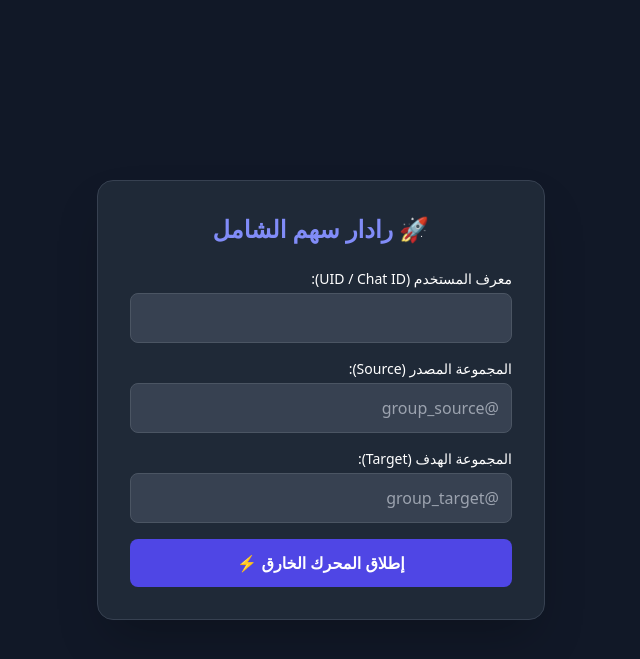
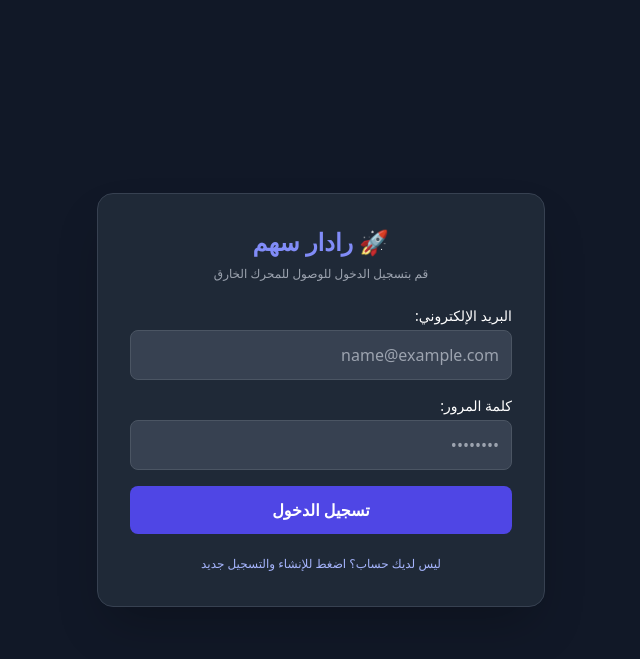
Before and after one commit to almatraqi2012-spec/Adawat_tele, a FastAPI app: page / in a window 1280 px wide. Shown: the top 659 px of the page, without its empty margins (319-959 px from the left). Run offline with FastAPI, Linux system fonts and the light colour scheme; some libraries are stand-ins or nearby versions.

Commit message:
Update index.html

```diff
--- a/templates/index.html
+++ b/templates/index.html
@@ -3,18 +3,50 @@
 <head>
     <meta charset="UTF-8">
     <meta name="viewport" content="width=device-width, initial-scale=1.0">
-    <title>رادار سهم - المحرك الخارق</title>
+    <title>منصة رادار سهم - تسجيل الدخول</title>
+    <script src="https://cdn.jsdelivr.net/npm/@supabase/supabase-js@2"></script>
     <script src="https://cdn.tailwindcss.com"></script>
 </head>
 <body class="bg-gray-900 text-white min-h-screen flex items-center justify-center p-4">
-    <div class="bg-gray-800 p-8 rounded-2xl shadow-2xl w-full max-w-md border border-gray-700">
-        <h1 class="text-2xl font-bold text-center mb-6 text-indigo-400">🚀 رادار سهم الشامل</h1>
+
+    <!-- 1️⃣ شاشة تسجيل الدخول / إنشاء حساب (تظهر أول ما يفتح الرابط) -->
+    <div id="authSection" class="bg-gray-800 p-8 rounded-2xl shadow-2xl w-full max-w-md border border-gray-700">
+        <h1 class="text-2xl font-bold text-center mb-2 text-indigo-400">🚀 رادار سهم</h1>
+        <p id="authSubtitle" class="text-xs text-center text-gray-400 mb-6">قم بتسجيل الدخول للوصول للمحرك الخارق</p>
+
+        <form id="authForm" class="space-y-4">
+            <div>
+                <label class="block text-sm font-medium mb-1">البريد الإلكتروني:</label>
+                <input type="email" id="email" required placeholder="name@example.com" class="w-full p-3 rounded-lg bg-gray-700 border border-gray-600 focus:outline-none focus:border-indigo-500">
+            </div>
+            <div>
+                <label class="block text-sm font-medium mb-1">كلمة المرور:</label>
+                <input type="password" id="password" required placeholder="••••••••" class="w-full p-3 rounded-lg bg-gray-700 border border-gray-600 focus:outline-none focus:border-indigo-500">
+            </div>
+            <div id="telegramIdField" class="hidden">
+                <label class="block text-sm font-medium mb-1">معرف التلغرام (Chat ID / UID) لصلك الإشعارات:</label>
+                <input type="text" id="telegramUid" placeholder="مثال: 12345678" class="w-full p-3 rounded-lg bg-gray-700 border border-gray-600 focus:outline-none focus:border-indigo-500">
+            </div>
+
+            <button type="submit" id="authBtn" class="w-full py-3 bg-indigo-600 hover:bg-indigo-700 rounded-lg font-bold transition">تسجيل الدخول</button>
+        </form>
+
+        <div class="mt-4 text-center">
+            <button onclick="toggleAuthMode()" id="switchBtn" class="text-xs text-indigo-300 hover:underline">ليس لديك حساب؟ اضغط للإنشاء والتسجيل جديد</button>
+        </div>
+    </div>
+
+    <!-- 2️⃣ لوحة التحكم والمحرك (تختفي حتى يتم تسجيل الدخول) -->
+    <div id="dashboardSection" class="hidden bg-gray-800 p-8 rounded-2xl shadow-2xl w-full max-w-md border border-gray-700 relative">
+        <div class="flex justify-between items-center mb-6">
+            <button onclick="logout()" class="text-xs bg-red-600/80 hover:bg-red-700 px-3 py-1.5 rounded-lg">خروج 🚪</button>
+            <button onclick="toggleModal(true)" class="text-xs bg-emerald-600 hover:bg-emerald-700 px-3 py-1.5 rounded-lg font-bold">💳 شحن الرصيد</button>
+        </div>
+
+        <h1 class="text-2xl font-bold text-center mb-2 text-indigo-400">⚡ المحرك الخارق</h1>
+        <p id="userWelcome" class="text-xs text-center text-emerald-400 mb-6">مرحباً بك!</p>
 
         <form id="radarForm" class="space-y-4">
-            <div>
-                <label class="block text-sm font-medium mb-1">معرف المستخدم (UID / Chat ID):</label>
-                <input type="text" id="uid" required class="w-full p-3 rounded-lg bg-gray-700 border border-gray-600 focus:outline-none focus:border-indigo-500">
-            </div>
             <div>
                 <label class="block text-sm font-medium mb-1">المجموعة المصدر (Source):</label>
                 <input type="text" id="src" placeholder="@group_source" required class="w-full p-3 rounded-lg bg-gray-700 border border-gray-600 focus:outline-none focus:border-indigo-500">
@@ -23,52 +55,87 @@
                 <label class="block text-sm font-medium mb-1">المجموعة الهدف (Target):</label>
                 <input type="text" id="trg" placeholder="@group_target" required class="w-full p-3 rounded-lg bg-gray-700 border border-gray-600 focus:outline-none focus:border-indigo-500">
             </div>
-            <button type="submit" id="submitBtn" class="w-full py-3 bg-indigo-600 hover:bg-indigo-700 rounded-lg font-bold transition duration-200">إطلاق المحرك الخارق ⚡</button>
+            <button type="submit" id="submitBtn" class="w-full py-3 bg-indigo-600 hover:bg-indigo-700 rounded-lg font-bold transition">إطلاق عمليات السحب والإضافة ⚡</button>
         </form>
 
         <div id="statusBox" class="mt-6 hidden">
-            <p id="statusText" class="text-sm text-center mb-2 text-indigo-300">جاري الاتصال...</p>
+            <p id="statusText" class="text-sm text-center mb-2 text-indigo-300">جاري الإطلاق...</p>
             <div class="w-full bg-gray-700 rounded-full h-3 overflow-hidden">
-                <div id="progressBar" class="bg-indigo-500 h-3 rounded-full transition-all duration-300" style="width: 10%"></div>
+                <div id="progressBar" class="bg-indigo-500 h-3 rounded-full transition-all duration-300" style="width: 20%"></div>
             </div>
         </div>
     </div>
 
     <script>
+        // مفاتيح الاتصال المباشر بـ Supabase Auth
+        const SUPABASE_URL = "ضع_رابط_Supabase_هنا";
+        const SUPABASE_ANON_KEY = "ضع_مفتاح_Anon_هنا";
+        const supabaseClient = supabase.createClient(SUPABASE_URL, SUPABASE_ANON_KEY);
+
+        let isSignUp = false;
+        let currentUser = null;
+
+        // التحقق من الجلسة أول ما يفتح الرابط
+        window.onload = async () => {
+            const { data: { session } } = await supabaseClient.auth.getSession();
+            if (session) {
+                showDashboard(session.user);
+            }
+        };
+
+        function toggleAuthMode() {
+            isSignUp = !isSignUp;
+            document.getElementById('authSubtitle').innerText = isSignUp ? "إنشاء حساب جديد للاشتراك" : "قم بتسجيل الدخول للوصول للمحرك";
+            document.getElementById('authBtn').innerText = isSignUp ? "إنشاء حساب جديد" : "تسجيل الدخول";
+            document.getElementById('switchBtn').innerText = isSignUp ? "لديك حساب بالفعل؟ اضغط لتسجيل الدخول" : "ليس لديك حساب؟ اضغط للإنشاء والتسجيل جديد";
+            document.getElementById('telegramIdField').classList.toggle('hidden', !isSignUp);
+        }
+
+        document.getElementById('authForm').addEventListener('submit', async (e) => {
+            e.preventDefault();
+            const email = document.getElementById('email').value;
+            const password = document.getElementById('password').value;
+
+            if (isSignUp) {
+                const telegramUid = document.getElementById('telegramUid').value;
+                const { data, error } = await supabaseClient.auth.signUp({
+                    email,
+                    password,
+                    options: { data: { telegram_uid: telegramUid } }
+                });
+                if (error) alert("خطأ في التسجيل: " + error.message);
+                else {
+                    alert("تم إنشاء الحساب بنجاح! يتم الآن توجيهك...");
+                    showDashboard(data.user);
+                }
+            } else {
+                const { data, error } = await supabaseClient.auth.signInWithPassword({ email, password });
+                if (error) alert("خطأ في تسجيل الدخول: " + error.message);
+                else showDashboard(data.user);
+            }
+        });
+
+        function showDashboard(user) {
+            currentUser = user;
+            document.getElementById('authSection').classList.add('hidden');
+            document.getElementById('dashboardSection').classList.remove('hidden');
+            document.getElementById('userWelcome').innerText = `المستخدم: ${user.email}`;
+        }
+
+        async function logout() {
+            await supabaseClient.auth.signOut();
+            window.location.reload();
+        }
+
         document.getElementById('radarForm').addEventListener('submit', async (e) => {
             e.preventDefault();
-            const btn = document.getElementById('submitBtn');
-            const statusBox = document.getElementById('statusBox');
-            const statusText = document.getElementById('statusText');
-            const progressBar = document.getElementById('progressBar');
-
-            btn.disabled = true;
-            btn.classList.add('opacity-50');
-            statusBox.classList.remove('hidden');
-            progressBar.style.width = '30%';
-            statusText.innerText = "جاري تحفيز جيش الحسابات وإطلاق الإشعار...";
-
             const formData = new FormData();
-            formData.append('uid', document.getElementById('uid').value);
+            formData.append('uid', currentUser.user_metadata?.telegram_uid || currentUser.id);
             formData.append('src', document.getElementById('src').value);
             formData.append('trg', document.getElementById('trg').value);
 
-            try {
-                const res = await fetch('/api/start-addition', { method: 'POST', body: formData });
-                const data = await res.json();
-
-                if(data.status === 'success') {
-                    progressBar.style.width = '100%';
-                    statusText.innerText = "✅ " + data.message + " (تفقد حسابك في تلغرام)";
-                } else {
-                    statusText.innerText = "❌ " + data.message;
-                }
-            } catch (err) {
-                statusText.innerText = "❌ حدث خطأ في الاتصال بالخادم";
-            } finally {
-                btn.disabled = false;
-                btn.classList.remove('opacity-50');
-            }
+            document.getElementById('statusBox').classList.remove('hidden');
+            await fetch('/api/start-addition', { method: 'POST', body: formData });
         });
     </script>
 </body>
```
